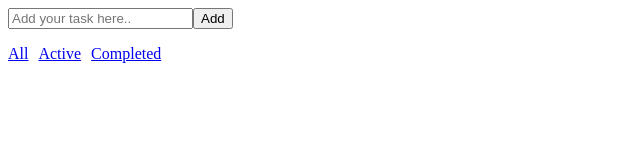
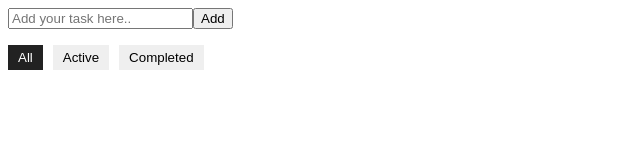
Before and after one commit to AhmedGMurtaza/react-redux-topics, a React app: page / in a window 1280 px wide. Shown: the whole page, without its empty margins (0-640 px from the left). Built offline with nearby package versions, Linux system fonts and the light colour scheme.

Commit message:
visibility filters state added

```diff
--- a/src/3-todowithfilter/testtodo/components/App.js
+++ b/src/3-todowithfilter/testtodo/components/App.js
@@ -1,10 +1,10 @@
-import React, {Component, Fragment} from 'react';
-import { connect } from 'react-redux';
+import React, {Fragment} from 'react';
 
 // Components
 import AddTodo from './AddTodo';
 import TodoList from './TodoList';
-import Filters from './Filters';
+import VisibilityFilters from './VisibilityFilters';
+
 // Styles
 import './styles.css';
 
@@ -13,7 +13,7 @@ const App = () => {
         <Fragment>
             <AddTodo />
             <TodoList />
-            <Filters />
+            <VisibilityFilters />
 
         </Fragment>
     )
--- a/src/3-todowithfilter/testtodo/components/Filters.js
+++ /dev/null
@@ -1,13 +0,0 @@
-import React from 'react';
-
-const Filters = () => {
-    return(
-        <div className="filters">
-            <a href="#" onClick={(e)=>e.preventDefault()}>All</a>
-            <a href="#" onClick={(e)=>e.preventDefault()}>Active</a>
-            <a href="#" onClick={(e)=>e.preventDefault()}>Completed</a>
-        </div>
-    )
-}
-
-export default Filters;
--- /dev/null
+++ b/src/3-todowithfilter/testtodo/components/VisibilityFilters.js
@@ -0,0 +1,29 @@
+import React from 'react';
+import { connect } from 'react-redux';
+
+class VisibilityFilters extends React.Component {
+    render(){
+        const {activeFilter, dispatch} = this.props;
+        return(
+            <div className="filters">
+                <button
+                    className={activeFilter === 'FILTER_ALL'?'active':''}
+                    onClick={()=>dispatch({type:'FILTER_ALL'})}>All</button>
+                <button
+                    className={activeFilter === 'FILTER_ACTIVE'?'active':''}
+                    onClick={()=>dispatch({type:'FILTER_ACTIVE'})}>Active</button>
+                <button
+                    className={activeFilter === 'FILTER_COMPLETED'?'active':''}
+                    onClick={()=>dispatch({type:'FILTER_COMPLETED'})}>Completed</button>
+            </div>
+        )
+    }
+}
+
+const mapStateToProps = ({visibilityFilters}) => {
+    return{
+        activeFilter:visibilityFilters.activeFilter
+    }
+}
+
+export default connect(mapStateToProps)(VisibilityFilters);
--- a/src/3-todowithfilter/testtodo/components/styles.css
+++ b/src/3-todowithfilter/testtodo/components/styles.css
@@ -1,3 +1,10 @@
-.filters a{
-    margin-right:10px;
+.filters button{
+    border:0;
+    padding:5px 10px;
+    margin-right: 10px;
 }
+button.active{
+    pointer-events: none;
+    background:#222222;
+    color:white;
+}
--- a/src/3-todowithfilter/testtodo/reducers/filters.js
+++ b/src/3-todowithfilter/testtodo/reducers/filters.js
@@ -1,7 +1,18 @@
-const filters = (state = {},action) => {
-    return {
-        'visibilityFilter':true
+let initialState = {
+    activeFilter:'FILTER_ALL'
+}
+const visibilityFilters = (state = initialState,action) => {
+    switch(action.type){
+        case 'FILTER_ACTIVE':
+        case 'FILTER_COMPLETED':
+        case 'FILTER_ALL':
+            return{
+                activeFilter:action.type
+            };
+        default:
+            return state;
+
     }
 }
 
-export default filters;
+export default visibilityFilters;
--- a/src/3-todowithfilter/testtodo/reducers/index.js
+++ b/src/3-todowithfilter/testtodo/reducers/index.js
@@ -1,10 +1,10 @@
 import { combineReducers } from 'redux';
 import todos from './todo';
-import filters from './filters';
+import visibilityFilters from './filters';
 
 const reducers = combineReducers({
     todos,
-    filters
+    visibilityFilters
 });
 
 export default reducers;
--- a/src/3-todowithfilter/testtodo/reducers/todo.js
+++ b/src/3-todowithfilter/testtodo/reducers/todo.js
@@ -11,10 +11,8 @@ const todos = (state = [], action)=>{
         ];
         case 'TOGGLE_TODO':
             return state;
-            break;
         default:
             return state;
-            break;
     }
 }
 export default todos;
--- a/src/index.js
+++ b/src/index.js
@@ -16,6 +16,10 @@ import reducer from './3-todowithfilter/testtodo/reducers';
 import App from './3-todowithfilter/testtodo/components/App';
 const store = createStore(reducer);
 
+store.subscribe(function(){
+    console.log(store.getState());
+})
+
 ReactDOM.render(
     <Provider store={store} >
         <App />
```
Also changed, not shown: src/3-todowithfilter/testtodo/actions/filterActions.js (deleted).
